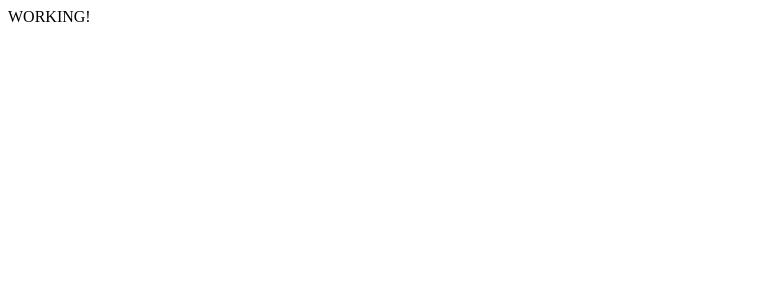
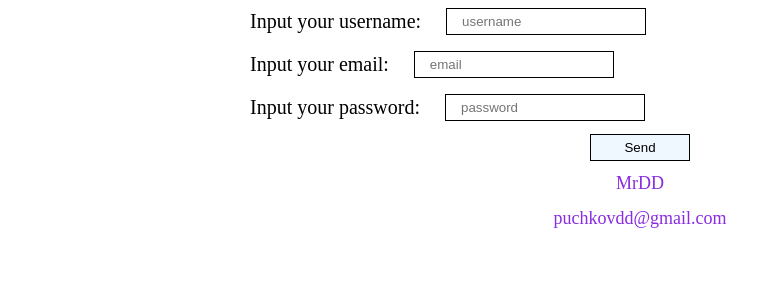
Before and after one commit to DannyNickson/Internet_game_store_PetProject, a React (Create React App) app in the folder client/: page / in a window 1280 px wide. Shown: the top 300 px of the page, without its empty margins (0-780 px from the left). Built offline with nearby package versions, Linux system fonts and the light colour scheme; no server answers.

Commit message:
added registration form/ testing connection between back and front/ all done/ good to go

```diff
--- /dev/null
+++ b/client/src/API/UsersService.js
@@ -0,0 +1,21 @@
+import axios from "axios"
+
+export default class PostService {
+
+    static async registrationUser(userObj)
+    {
+        const response = await axios.post('http://localhost:7000/api/user/registration',{
+            username:userObj.username,
+            email:userObj.email,
+            password:userObj.password,
+        })
+        return response
+    }
+
+    static async getAll() {
+        const response = await axios.get('http://localhost:7000/api/user/userlist')
+        return response.data
+
+    }
+
+}
--- a/client/src/App.js
+++ b/client/src/App.js
@@ -1,9 +1,9 @@
-
-
+import Registration from "./components/Registration";
+import './styles/App.css'
 function App() {
   return (
-    <div>
-      WORKING!
+    <div className="main">
+      <Registration/>
     </div>
   );
 }
--- /dev/null
+++ b/client/src/components/Registration.jsx
@@ -0,0 +1,105 @@
+import React, { useEffect } from "react";
+import CustomInput from "./UI/CustomInput/CustomInput";
+import "../styles/App.css";
+import { useState } from "react";
+import CustomButton from "./UI/CustomButton/CustomButton";
+import UserService from "../API/UsersService";
+
+const Registration = (props) => {
+  const [username, setUsername] = useState("");
+  const [email, setEmail] = useState("");
+  const [password, setPassword] = useState("");
+  const [errorVisible, setErrorVisible] = useState({ status: false, text: "" });
+  const [users, setUsers] = useState([
+    { id: 1, username: "MrDD", email: "puchkovdd@gmail.com" },
+  ]);
+
+  useEffect(() => {
+    fetchUsers();
+  }, []);
+
+  async function fetchUsers() {
+    const allUsers = await UserService.getAll();
+    setUsers([...allUsers]);
+  }
+
+  async function sendData(username, email, password) {
+    if (!username || !email || !password) {
+      setErrorVisible({ status: true, text: "Не задано поле" });
+      return;
+    }
+    errorVisible.status
+      ? setErrorVisible({ status: false, text: "" })
+      : setErrorVisible({ status: false });
+    const responese = await UserService.registrationUser({
+      username,
+      email,
+      password,
+    });
+    setAllClear(users,responese.data)
+  }
+
+  function setAllClear(users, data) {
+    setUsers([...users, data]);
+    setEmail(" ");
+    setPassword(" ");
+    setUsername(" ");
+  }
+
+  return (
+    <div className="conteiner">
+      <div className={errorVisible.status ? " errorVisible active" : "hide"}>
+        <h1 className="errorText">{errorVisible.text}</h1>
+      </div>
+      <div className="input__conteiner">
+        <div className="input__text">Input your username:</div>
+        <CustomInput
+          onChange={(e) => {
+            setUsername(e.target.value);
+          }}
+          type="text"
+          placeholder="username"
+        />
+      </div>
+      <div className="input__conteiner">
+        <div className="input__text">Input your email:</div>
+        <CustomInput
+          onChange={(e) => {
+            setEmail(e.target.value);
+          }}
+          type="text"
+          placeholder="email"
+        />
+      </div>
+      <div className="input__conteiner">
+        <div className="input__text">Input your password:</div>
+        <CustomInput
+          onChange={(e) => {
+            setPassword(e.target.value);
+          }}
+          type="password"
+          placeholder="password"
+        />
+      </div>
+      <div className="button__container">
+      <CustomButton
+        onClick={() => {
+          sendData(username, email, password);
+        }}
+      >
+        Send
+      </CustomButton>
+      </div>
+      <div className="user__container">
+        {users.map((user) => (
+          <div className="user__block" key={user.id}>
+            <div className="user__title">{user.username}</div>
+            <div className="user__email">{user.email}</div>
+          </div>
+        ))}
+      </div>
+    </div>
+  );
+};
+
+export default Registration;
--- /dev/null
+++ b/client/src/components/UI/CustomButton/CustomButton.jsx
@@ -0,0 +1,12 @@
+import React from 'react';
+import classes from './CustomButton.module.css'
+
+const CustomButton = (props) => {
+    return (
+        <button className={classes.myButton} {...props}>
+            {props.children}
+        </button>
+    );
+};
+
+export default CustomButton;
--- /dev/null
+++ b/client/src/components/UI/CustomButton/CustomButton.module.css
@@ -0,0 +1,8 @@
+.myButton{
+    min-width: 100px;
+    max-width: 200px;
+    border: 1px solid black;
+    padding: 5px;
+    margin: 5px;
+    background-color: aliceblue;
+}
--- /dev/null
+++ b/client/src/components/UI/CustomInput/CustomInput.jsx
@@ -0,0 +1,9 @@
+import React from 'react';
+import classes from './CustomInput.module.css'
+const CustomInput = (props) => {
+    return (
+        <input className={classes.myInput} {...props}/>
+    );
+};
+
+export default CustomInput;
--- /dev/null
+++ b/client/src/components/UI/CustomInput/CustomInput.module.css
@@ -0,0 +1,6 @@
+.myInput{
+    max-width: 200px;
+    padding: 5px 15px;
+    margin: 5px 15px;
+    border: 1px solid black;
+}
--- a/client/src/index.js
+++ b/client/src/index.js
@@ -4,7 +4,5 @@ import App from './App';
 
 const root = ReactDOM.createRoot(document.getElementById('root'));
 root.render(
-  <React.StrictMode>
     <App />
-  </React.StrictMode>
 );
--- /dev/null
+++ b/client/src/styles/App.css
@@ -0,0 +1,72 @@
+* {
+    margin: 0;
+    padding: 0;
+    box-sizing: border-box;
+  }
+
+  #root {
+    display: flex;
+    flex-direction: column;
+    align-items: center;
+  }
+
+  .main{
+    width: 800px;
+  }
+
+  .conteiner{
+    display: flex;
+    flex-direction: column;
+    justify-content: right;
+    align-items: right;
+  }
+
+  .input__conteiner{
+    display: flex;
+    align-items: center;
+  }
+
+  .input__text{
+    font-size: 20px;
+    padding: 10px;
+  }
+
+  .errorVisible{
+    display: flex;
+    align-items: center;
+    flex-direction: row;
+
+  }
+  .errorText{
+    color: red;
+    font-size: 20px;
+  }
+  .user__container{
+    display: flex;
+    align-items: center;
+    justify-content: space-between;
+    flex-direction: column;
+  }
+  .user__block{
+    display: flex;
+    align-items: center;
+    justify-content: space-between;
+    flex-direction: column;
+    font-size: 18px;
+  }
+  .user__title{
+    padding: 2px;
+    margin: 5px;
+    color:blueviolet;
+  }
+  .user__email{
+    padding: 2px;
+    margin: 5px;
+    color:blueviolet;
+  }
+
+  .button__container
+  {
+    display: flex;
+    justify-content: center;
+  }
```
